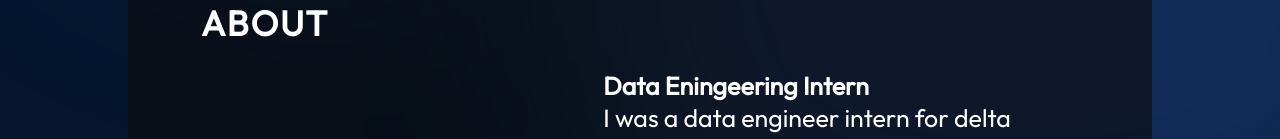
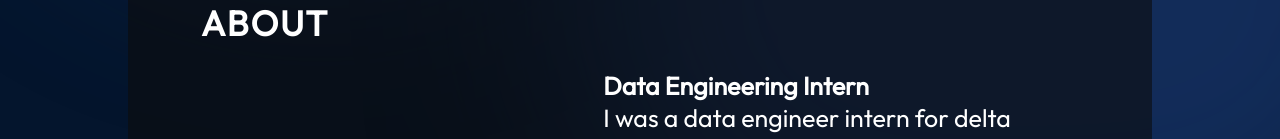
Before and after one commit to ramseysalem/personalWebsite, a React (Vite) app in the folder react-portfolio/: page / in a window 1280 px wide. Shown: the part 731-870 px from the top of the page. Built offline with nearby package versions, Linux system fonts and the light colour scheme.

Commit message:
Fix typo in About: Data Engineering Intern

```diff
--- a/react-portfolio/src/components/About/About.jsx
+++ b/react-portfolio/src/components/About/About.jsx
@@ -21,7 +21,7 @@ export const About = () => {
           <li className={styles.aboutItem}>
             <img src={cursorIcon} alt="Cursor icon" />
             <div className={styles.aboutItemText}>
-              <h3>Data Eningeering Intern</h3>
+              <h3>Data Engineering Intern</h3>
               <p>
               I was a data engineer intern for delta solutions, a startup in Central Massachusetts.
               I managed databases, secured important information, optimized workflows, and automated
```
